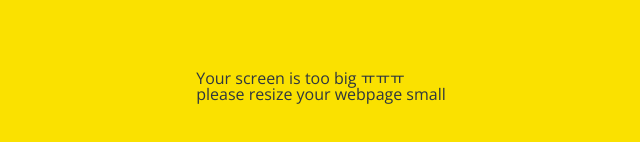
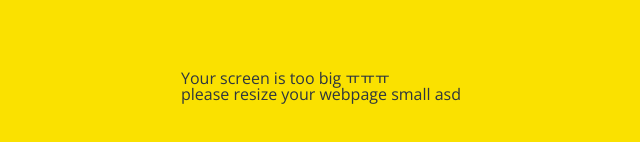
Before and after one commit to eagleowlll/kokoa-clone-25, a plain HTML site: page chats.html in a window 1280 px wide. Shown: the part 314-456 px from the top of the page, without its empty margins (319-959 px from the left). Drawn offline with nearby package versions, Linux system fonts and the light colour scheme; files whose address does not match are found by name.

Commit message:
리얼리얼마지막

```diff
--- a/chats.html
+++ b/chats.html
@@ -86,7 +86,7 @@
     <div id="no-mobile">
       <span
         >Your screen is too big ㅠㅠㅠ<br />
-        please resize your webpage small
+        please resize your webpage small asd
       </span>
     </div>
     <script
```
